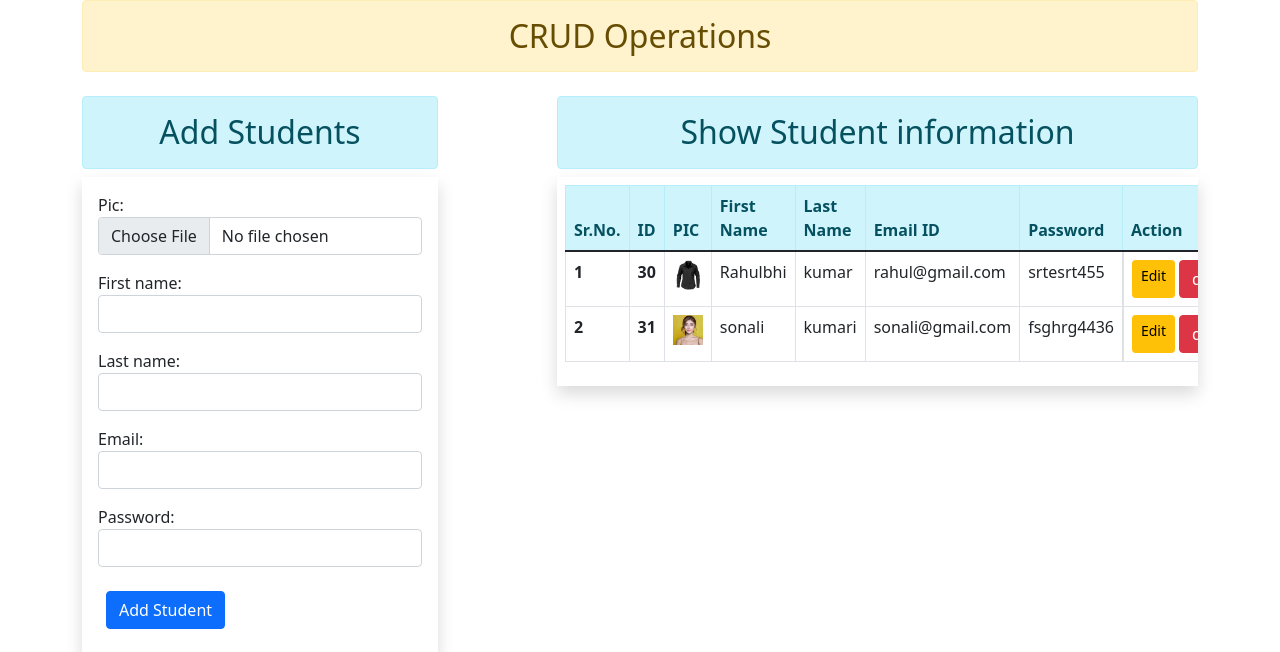
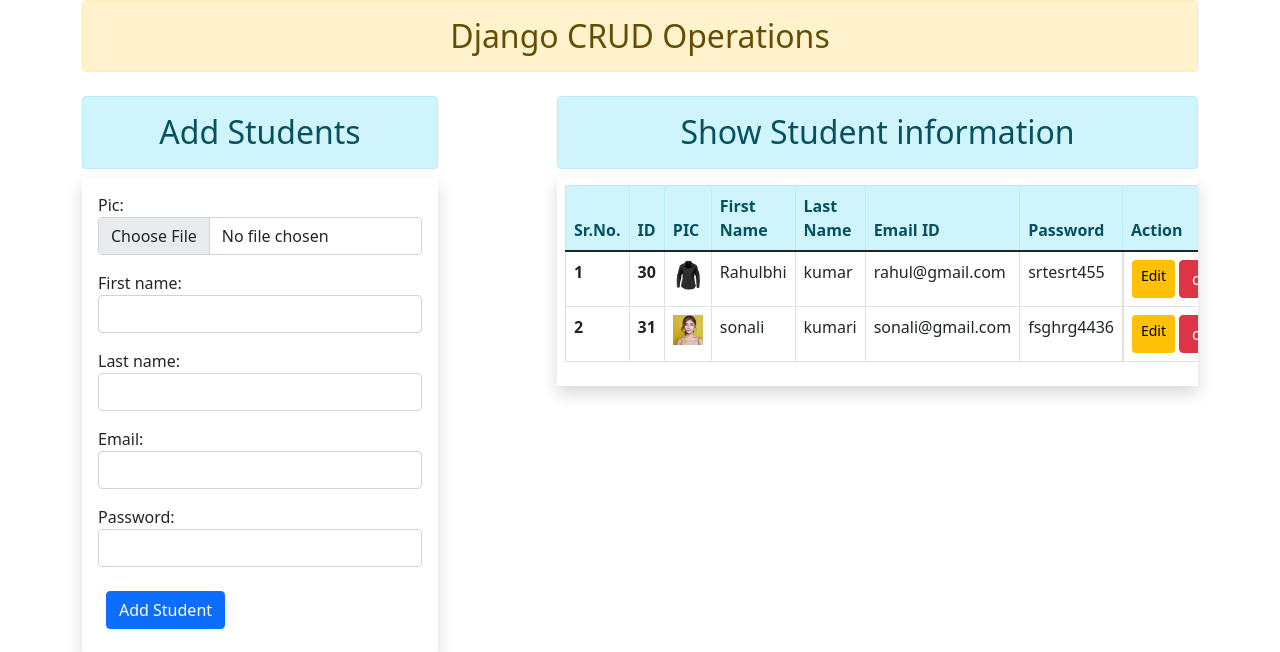
Before and after one commit to pradip-monitor/sms_project, a Django app: page / in a window 1280 px wide. Shown: the top 652 px of the page. Run offline with Django 3.2, Linux system fonts and the light colour scheme; data comes from the database, SQL or seed files in the repository; some libraries are stand-ins or nearby versions.

Commit message:
Update addandshow.html

```diff
--- a/crud/templates/crud/addandshow.html
+++ b/crud/templates/crud/addandshow.html
@@ -4,7 +4,7 @@
 {% block main-content %}
 
 <div class="container">
- <h2 class="text-center alert alert-warning">CRUD Operations </h2>
+ <h2 class="text-center alert alert-warning">Django CRUD Operations </h2>
  <div class="row">
   <div class="col-md-4">
    <h2 class="text-center alert alert-info my-2">Add Students </h2>
```
